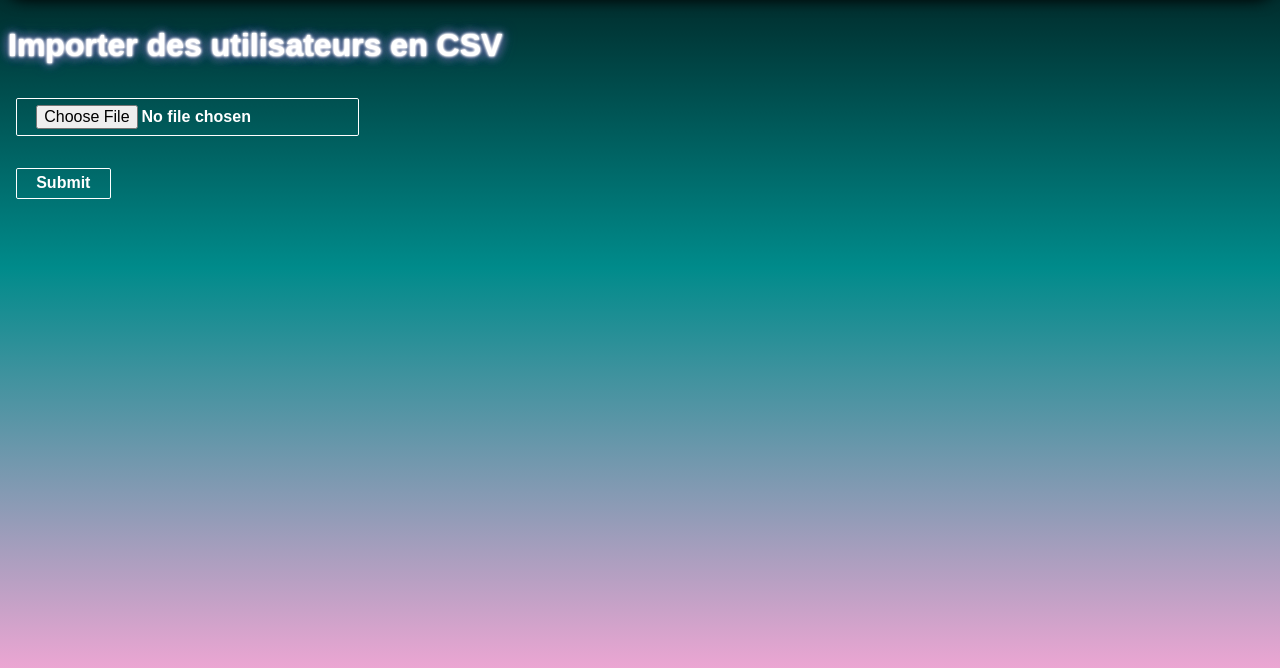
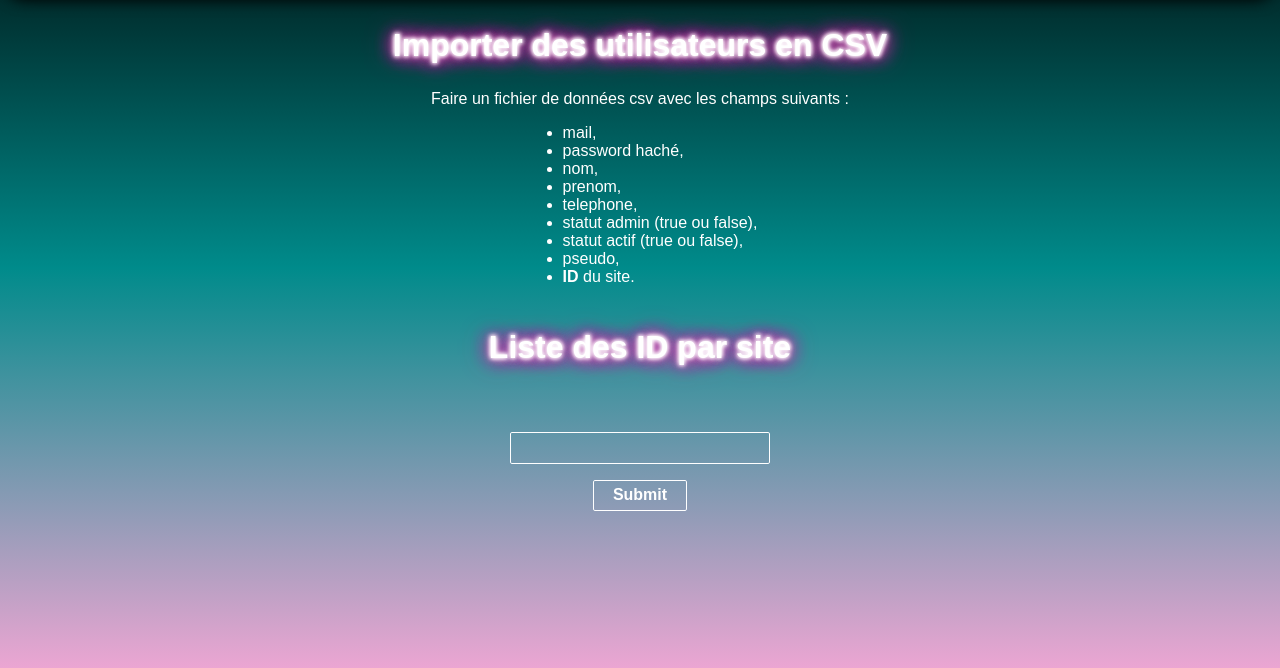
Before and after one commit to iOuls/projetSortir.com, a Symfony app: template templates/administration/importUsers.html.twig in a window 1280 px wide. Shown: the part 132-800 px from the top of the page. Run offline with Twig, Linux system fonts and the light colour scheme; the template is opened without the code that fills it, so the values that code supplies are empty; form fields are guessed from the names that the template uses; some libraries are stand-ins or nearby versions.

Commit message:
Import CSV

```diff
--- a/templates/administration/gererVilles.html.twig
+++ b/templates/administration/gererVilles.html.twig
@@ -30,7 +30,8 @@
                     <td>{{ ville.nom }}</td>
                     <td>{{ ville.codePostal }}</td>
                     <td>
-                        <a href="{{ path('administration_supprimerVille', {id : ville.id}) }}">Supprimer</a>
+                        <input type="submit" href="{{ path('administration_supprimerVille', {id : ville.id}) }}"
+                               value="Supprimer">
                     </td>
                 </tr>
             {% endfor %}
--- a/templates/administration/importUsers.html.twig
+++ b/templates/administration/importUsers.html.twig
@@ -6,11 +6,34 @@
 
 {% block body %}
 
-    <h2 class="neon-no-hover">Importer des utilisateurs en CSV</h2>
-    <form method="post" enctype="multipart/form-data">
-        <input type="file" name="file"/>
-        <p>
-            <button type="submit" name="submit">Submit</button>
-        </p>
-    </form>
+    <div class="flex-row center text-center">
+        <h2>Importer des utilisateurs en CSV</h2>
+
+        Faire un fichier de données csv avec les champs suivants :
+        <ul class="text-left">
+            <li>mail,</li>
+            <li>password haché,</li>
+            <li>nom,</li>
+            <li>prenom,</li>
+            <li>telephone,</li>
+            <li>statut admin (true ou false),</li>
+            <li>statut actif (true ou false),</li>
+            <li>pseudo,</li>
+            <li><b>ID </b>du site.</li>
+        </ul>
+
+        <h2>Liste des ID par site</h2>
+        <ul class="text-left">
+            {% for site in sites %}
+                <li>{{ site.id }} - {{ site.nom }}</li>
+            {% endfor %}
+        </ul>
+
+        {{ form_start(userForm) }}
+        <div class="flex-row center">
+            {{ form_widget(userForm.csv) }}
+            {{ form_widget(userForm.submit) }}
+        </div>
+        {{ form_end(userForm) }}
+    </div>
 {% endblock %}
--- a/templates/administration/index.html.twig
+++ b/templates/administration/index.html.twig
@@ -17,7 +17,7 @@
                     <a href="{{ path('administration_listeSorties') }}">Annuler une sortie</a>
                 </span>
             <span class="btn">
-                    <a href="">{# TODO #}Import d'une liste d'utilisateurs (encours)</a>
+                    <a href="{{ path('administration_importUsers') }}">Import d'une liste d'utilisateurs</a>
                 </span>
             <span class="btn">
                     <a href="{{ path('administration_gererSites') }}">Gérer les sites</a>
```
Also changed, not shown: src/Controller/AdministrationController.php (+32 -27 lines), public/images/products/63f5cb5b18022_logo.png (deleted).
